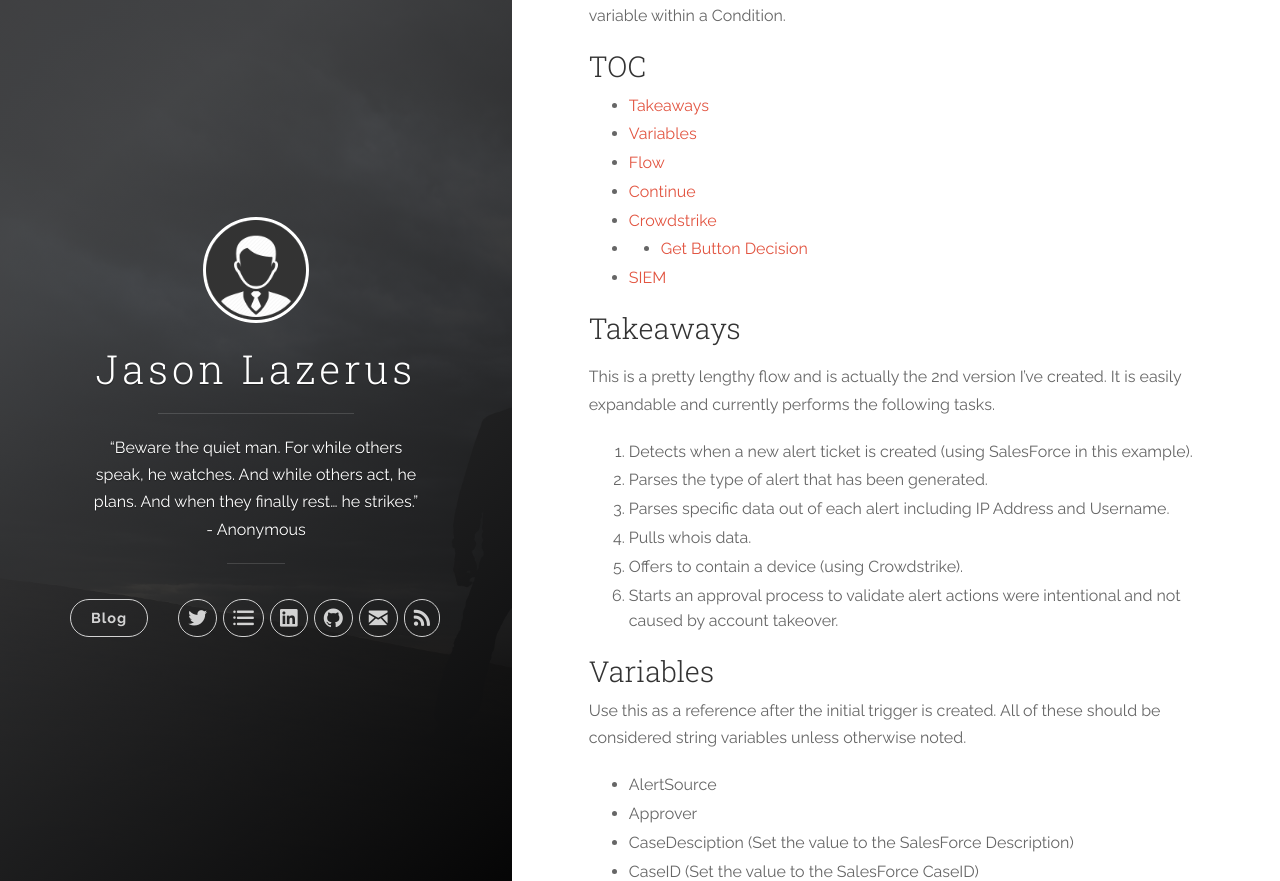
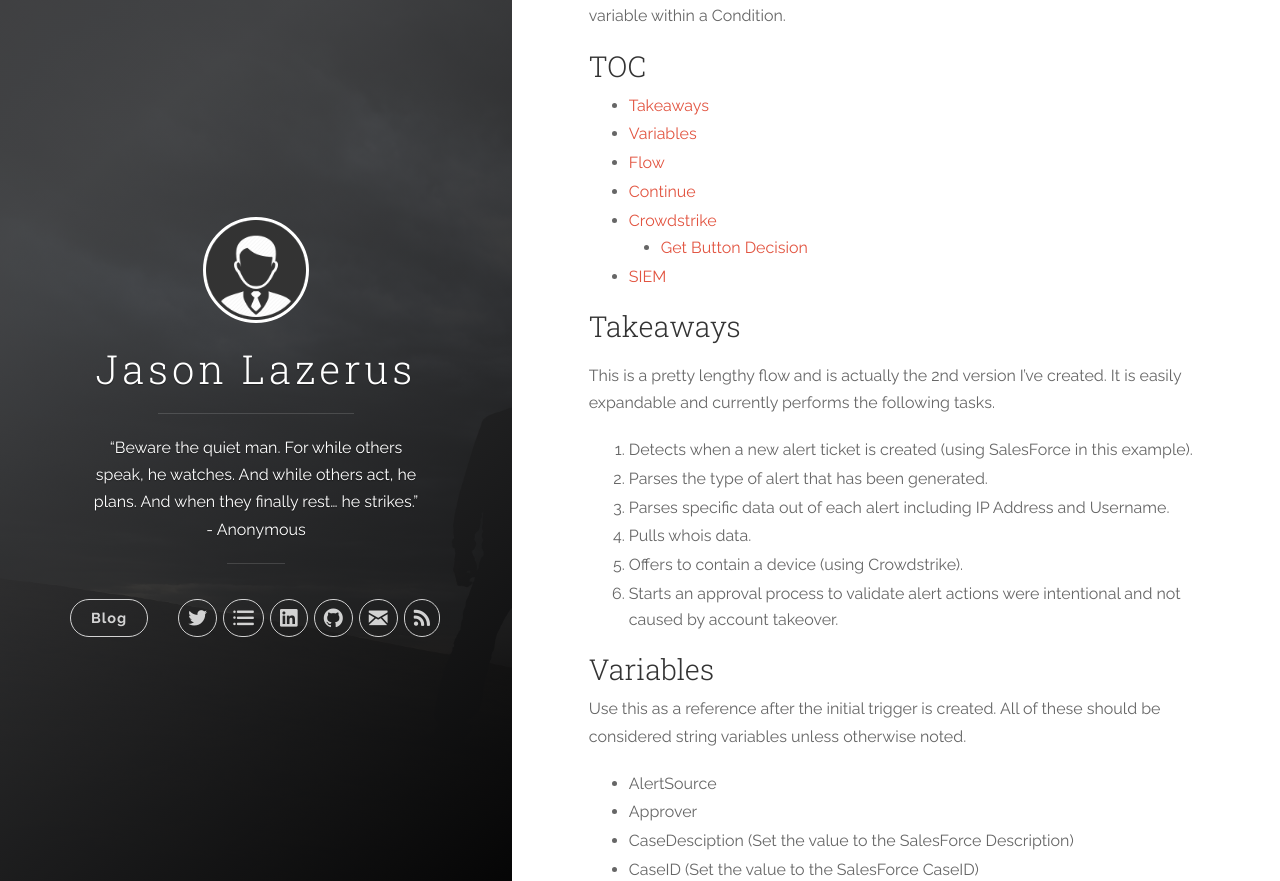
Before and after one commit to InfoSecured/infosecured.github.io, a Jekyll site: the page built from _posts/2019-04-02-alert-bot.md, in a window 1280 px wide and 900 px high, scrolled down 358 px. Shown: the part 19-900 px from the top of the window. Built offline with Jekyll 4.4.1, drawn with Linux system fonts in a browser that asks for light colours.

```diff
--- a/_posts/2019-04-02-alert-bot.md
+++ b/_posts/2019-04-02-alert-bot.md
@@ -14,7 +14,7 @@ In this walkthrough, I'll describe how I used Microsoft Flow to perform several
 * <a href="#flow">Flow</a><br />
 * <a href="#continue">Continue</a><br />
 * <a href="#crowdstrike">Crowdstrike</a><br />
-* * <a href="#cs1">Get Button Decision</a><br />
+  * <a href="#cs1">Get Button Decision</a><br />
 * <a href="#siem">SIEM</a><br />
 
 ### Takeaways
```
